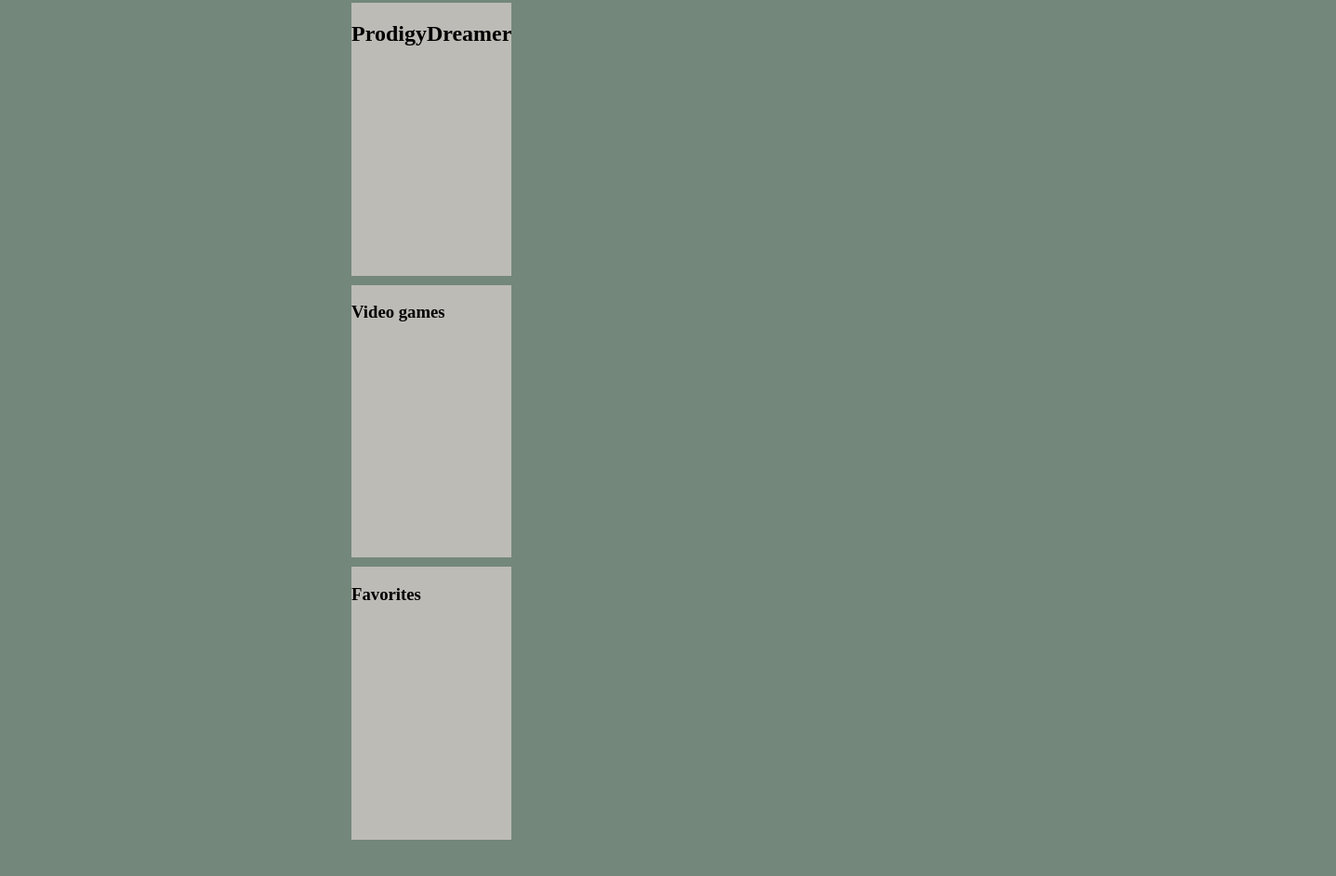
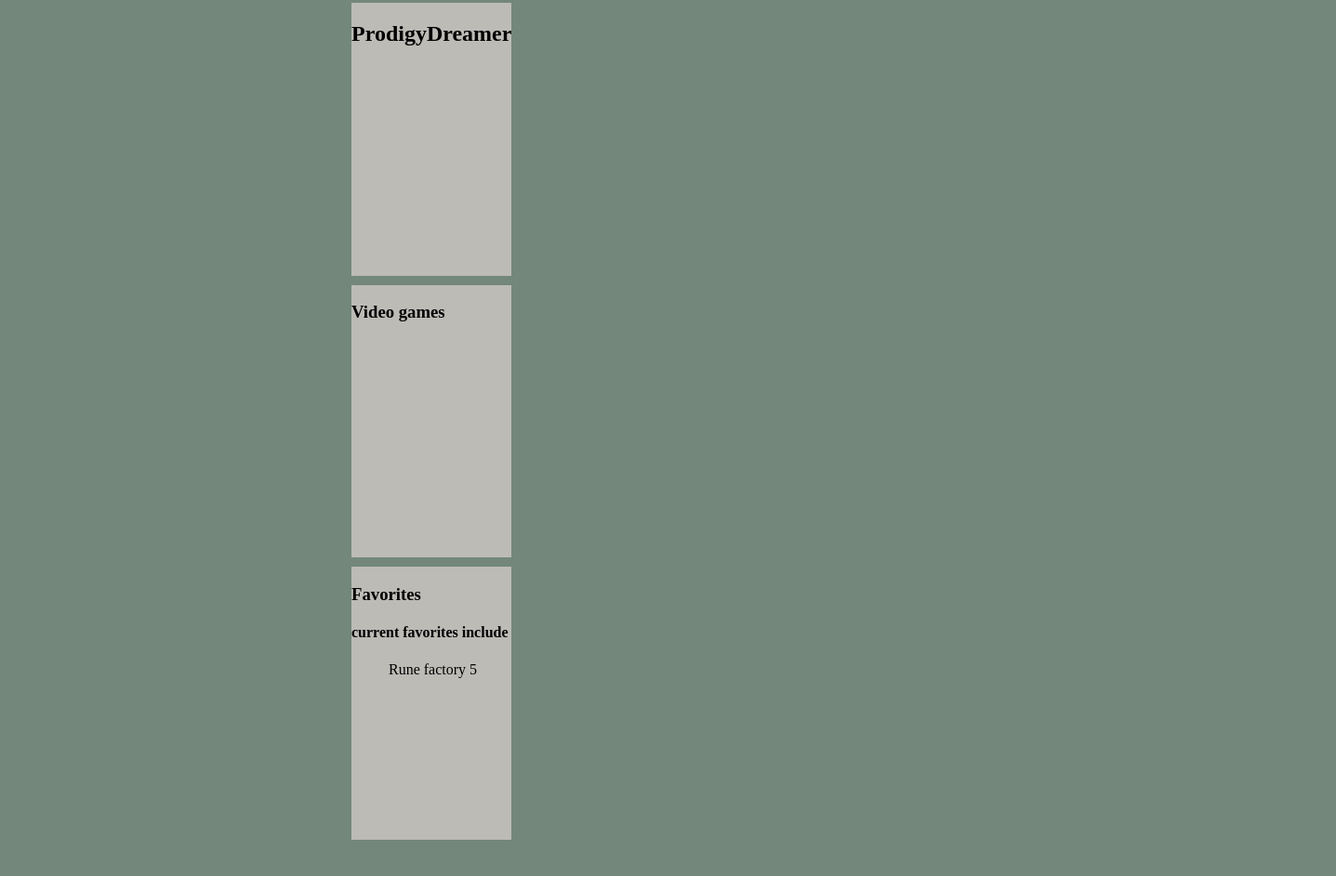
Before and after one commit to Hstephens2014/blog-project, a plain HTML site: page index.html in a window 1280 px wide. Shown: the part 417-1360 px from the top of the page at 93% size, 1437 px wide, since content can reach past the window. Drawn offline with Linux system fonts and the light colour scheme.

Commit message:
Update index.html

```diff
--- a/index.html
+++ b/index.html
@@ -28,9 +28,9 @@
 
             <div class="Life"><h2>ProdigyDreamer</h2></div>
           <div class="Games"><h3>Video games</h3></div>
-          <div class="Favorites"><h3>Favorites</h3></div>
+          <div class="Favorites"><h3>Favorites</h3>
             <h4>current favorites include</h4>
-            <p><ol> Rune factory 5</ol></p>
+            <p><ol> Rune factory 5</ol></p></div>
           <div class="Follow"><h3>Active Platforms</h3></div>
             <p>
             <nav class="navbar">
```
